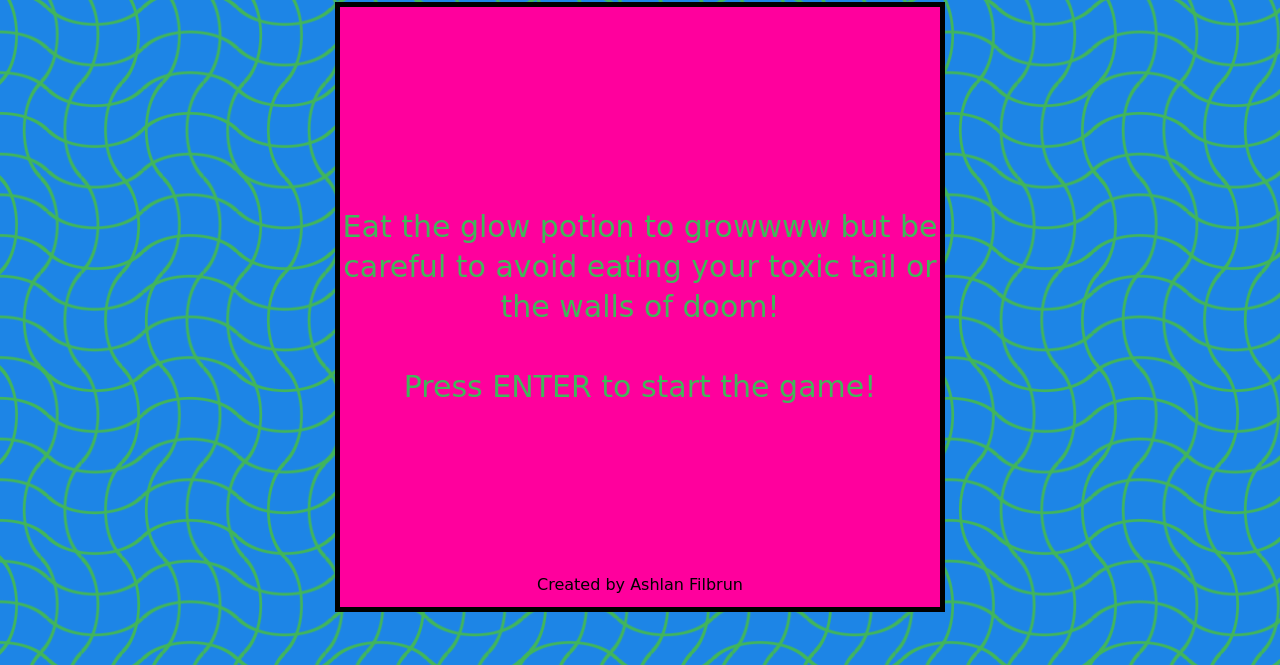
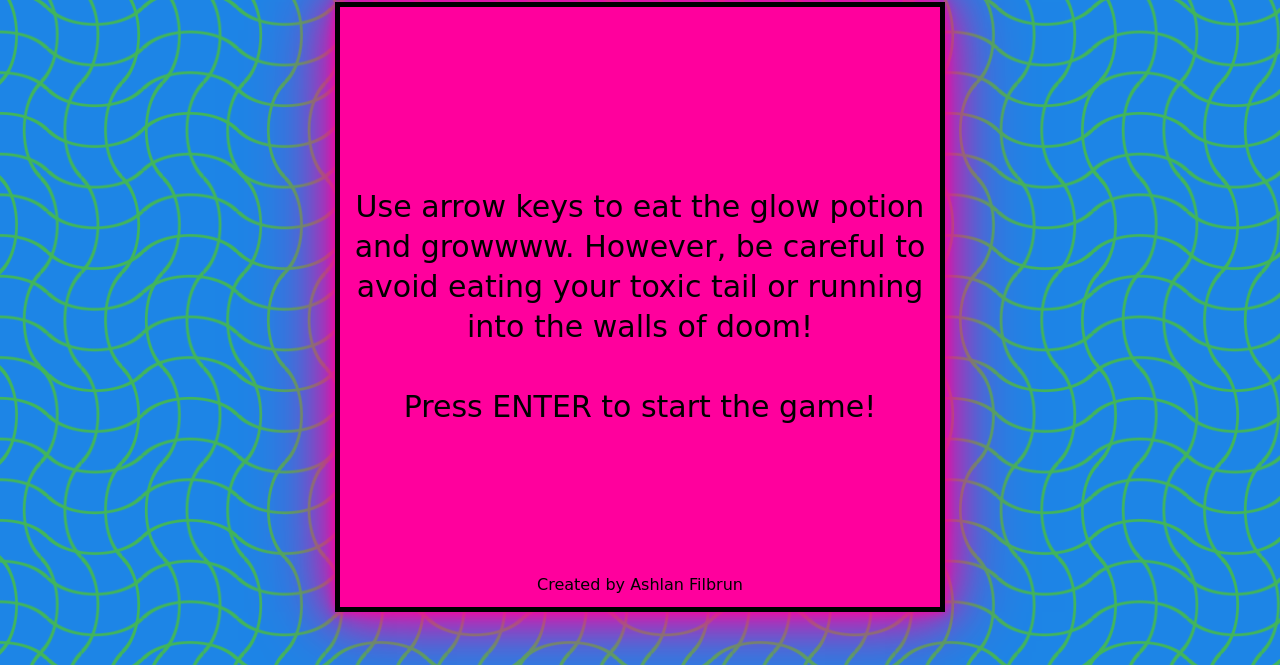
Before and after one commit to ashfilbrun/Snake-Game, a plain HTML site: page index.html in a window 1280 px wide. Shown: the part 155-820 px from the top of the page. Drawn offline with Linux system fonts and the light colour scheme; a web font is replaced by a local one.

Commit message:
fix instructions

```diff
--- a/index.html
+++ b/index.html
@@ -23,7 +23,7 @@
         <div class="container" onclick='document.getElementById("txt").focus();'>
             <div id="menu">
                 <div class="menu-item">
-                    <span id="menu-text">Eat the glow potion to growwww but be careful to avoid eating your toxic tail or the walls of doom!<br><br>Press ENTER to start the game!
+                    <span id="menu-text">Use arrow keys to eat the glow potion and growwww. However, be careful to avoid eating your toxic tail or running into the walls of doom!<br><br>Press ENTER to start the game!
                     </span>
                 </div>
             </div>
--- a/style.css
+++ b/style.css
@@ -54,6 +54,7 @@ justify-content: center; */
   border: 5px solid black;
   margin: auto;
   overflow: hidden;
+  box-shadow: 0 0 10px #ff009d, 0 0 40px #ff009d, 0 0 80px #ff009d;
 }
 
 #menu,
@@ -81,7 +82,7 @@ justify-content: center; */
   font-size: 30px;
   text-align: center;
   line-height: 40px;
-  color: #41b65a;
+  color: black;
 }
 .pixel {
   width: 10%;
```
